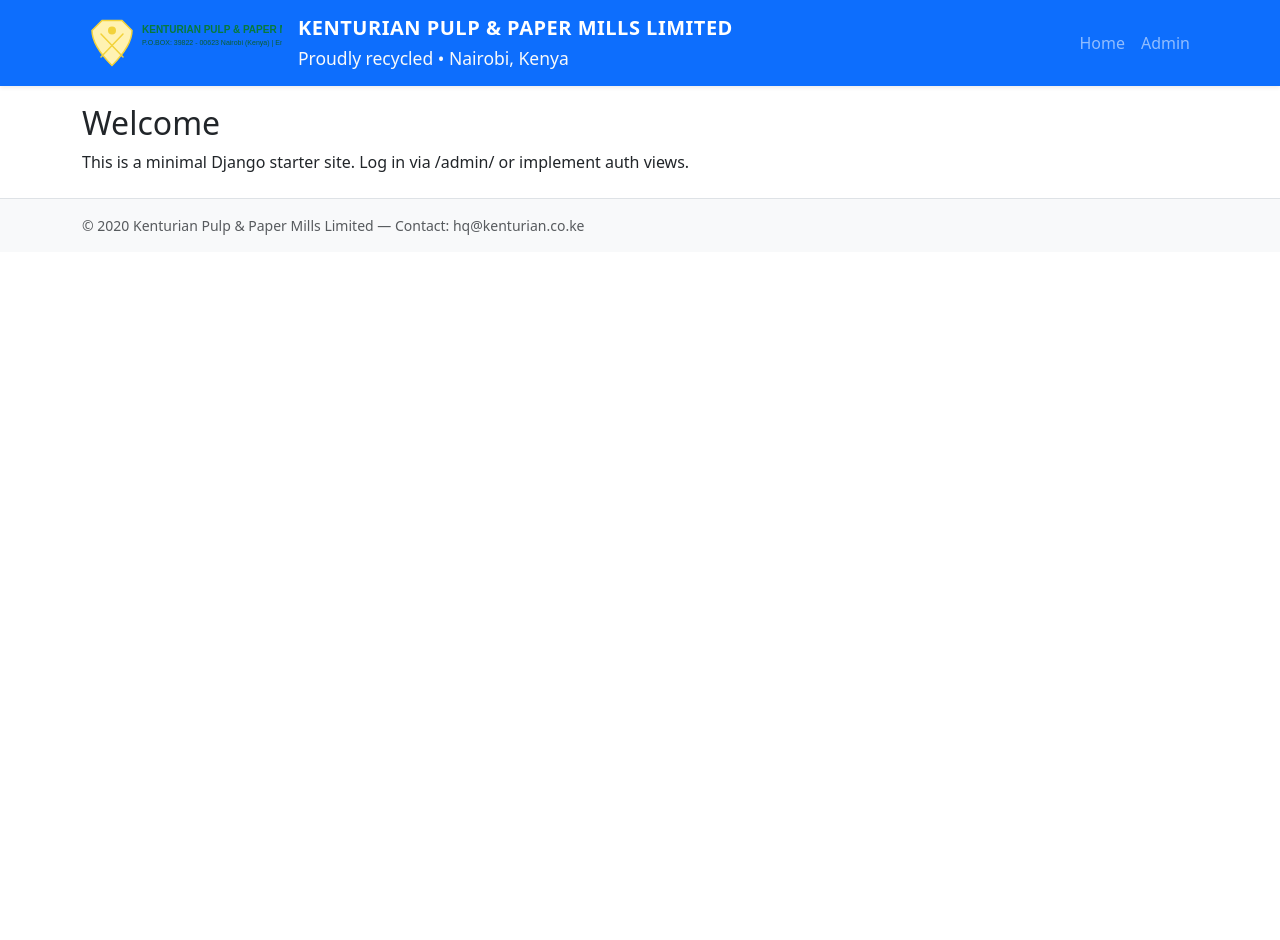
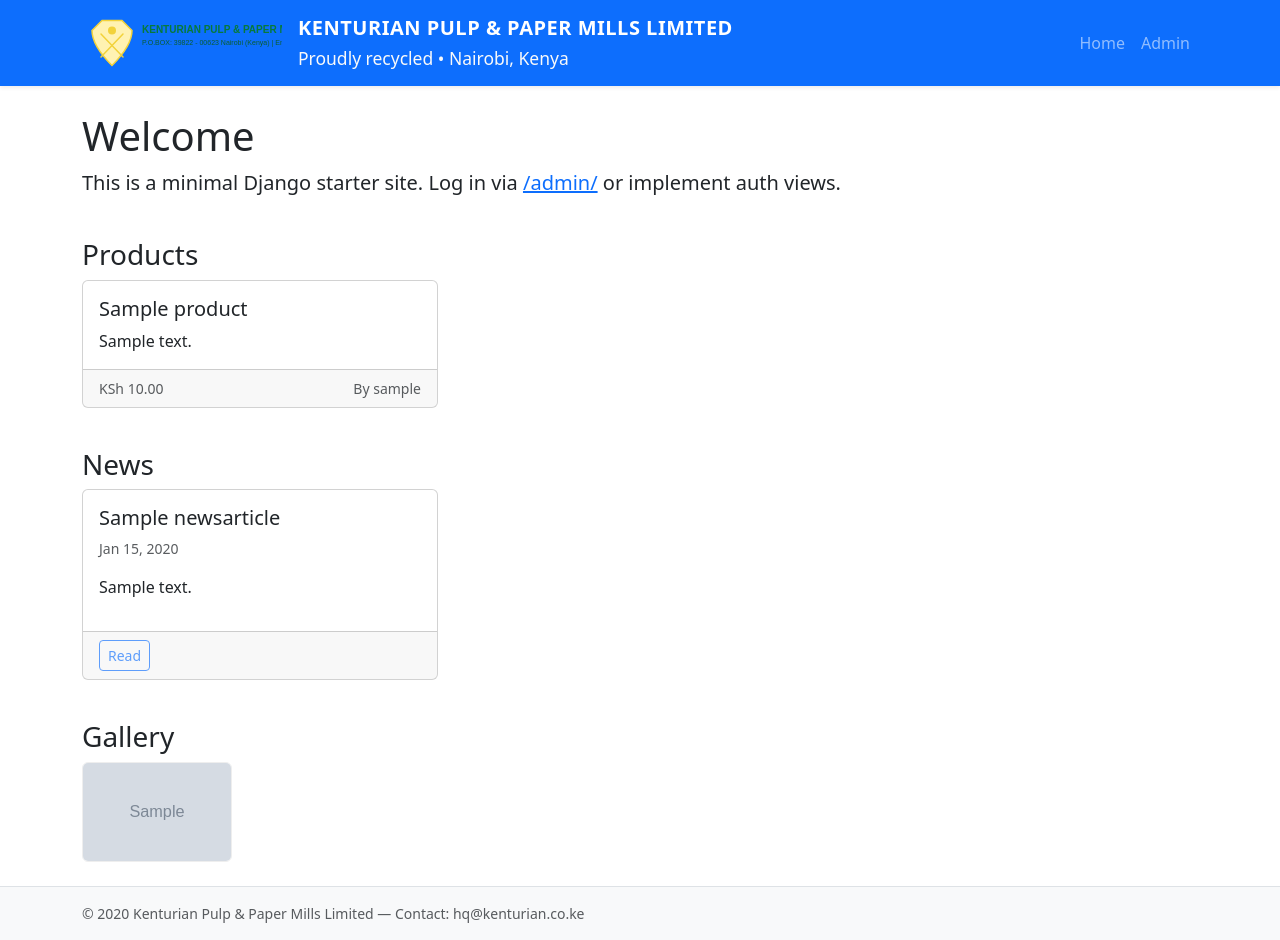
Before and after one commit to john-njoroge456/Kenturian-Pulp-And-Paper-Mill-Ltd, a Django app: template templates/main/index.html in a window 1280 px wide. Before the commit the page ends 235 px from the top, so only its background shows below. Run offline with Django 4.2, Linux system fonts and the light colour scheme; tables that the repository leaves empty hold one stand-in row (values such as "Sample post"); the template is opened without the code that fills it: values that come from a table or form of the project are taken from there, most other values are stand-ins (such as "Sample title", 1, 10 or a date in 2020); grey boxes marked "Sample" are stand-in pictures.

Commit message:
Admin: add gallery thumbnail preview; Views + index: show products, latest news and gallery

```diff
--- a/templates/main/index.html
+++ b/templates/main/index.html
@@ -3,6 +3,84 @@
 {% block title %}Home{% endblock %}
 
 {% block content %}
-  <h2>Welcome</h2>
-  <p>This is a minimal Django starter site. Log in via /admin/ or implement auth views.</p>
+<div class="row">
+  <div class="col-12">
+    <h1 class="mt-2">Welcome</h1>
+    <p class="lead">This is a minimal Django starter site. Log in via <a href="/admin/">/admin/</a> or implement auth views.</p>
+  </div>
+</div>
+
+<!-- Products -->
+<div class="row mt-4">
+  <div class="col-12">
+    <h3>Products</h3>
+  </div>
+  {% if products %}
+    {% for product in products %}
+      <div class="col-sm-6 col-md-4 mb-3">
+        <div class="card h-100">
+          <div class="card-body">
+            <h5 class="card-title">{{ product.name }}</h5>
+            <p class="card-text">{{ product.description|truncatechars:120 }}</p>
+          </div>
+          <div class="card-footer d-flex justify-content-between align-items-center">
+            <small class="text-muted">KSh {{ product.price }}</small>
+            {% if product.owner %}<small class="text-muted">By {{ product.owner.username }}</small>{% endif %}
+          </div>
+        </div>
+      </div>
+    {% endfor %}
+  {% else %}
+    <div class="col-12"><p class="text-muted">No products yet.</p></div>
+  {% endif %}
+</div>
+
+<!-- News -->
+<div class="row mt-4">
+  <div class="col-12">
+    <h3>News</h3>
+  </div>
+  {% if news_list %}
+    {% for n in news_list %}
+      <div class="col-md-4 mb-3">
+        <div class="card h-100">
+          <div class="card-body">
+            <h5>{{ n.title }}</h5>
+            <p class="text-muted small">{{ n.published_at|date:"M d, Y" }}</p>
+            <p>{{ n.excerpt|default:n.body|truncatechars:140 }}</p>
+          </div>
+          <div class="card-footer">
+            <a href="#" class="btn btn-sm btn-outline-primary disabled">Read</a>
+          </div>
+        </div>
+      </div>
+    {% endfor %}
+  {% else %}
+    <div class="col-12"><p class="text-muted">No news yet.</p></div>
+  {% endif %}
+</div>
+
+<!-- Gallery -->
+<div class="row mt-4">
+  <div class="col-12">
+    <h3>Gallery</h3>
+  </div>
+  {% if gallery %}
+    <div class="col-12">
+      <div class="d-flex flex-wrap gap-2">
+        {% for g in gallery %}
+          <div style="width:150px; height:100px; overflow:hidden; border-radius:6px; border:1px solid #eee;">
+            {% if g.image %}
+              <img src="{{ g.image.url }}" alt="{{ g.title }}" style="width:100%; height:100%; object-fit:cover;">
+            {% else %}
+              <div class="d-flex align-items-center justify-content-center h-100 text-muted small">No image</div>
+            {% endif %}
+          </div>
+        {% endfor %}
+      </div>
+    </div>
+  {% else %}
+    <div class="col-12"><p class="text-muted">No gallery images yet.</p></div>
+  {% endif %}
+</div>
 {% endblock %}
```
Also changed, not shown: main/admin.py (added, +33 -0 lines), main/views.py (+9 -1 lines).
